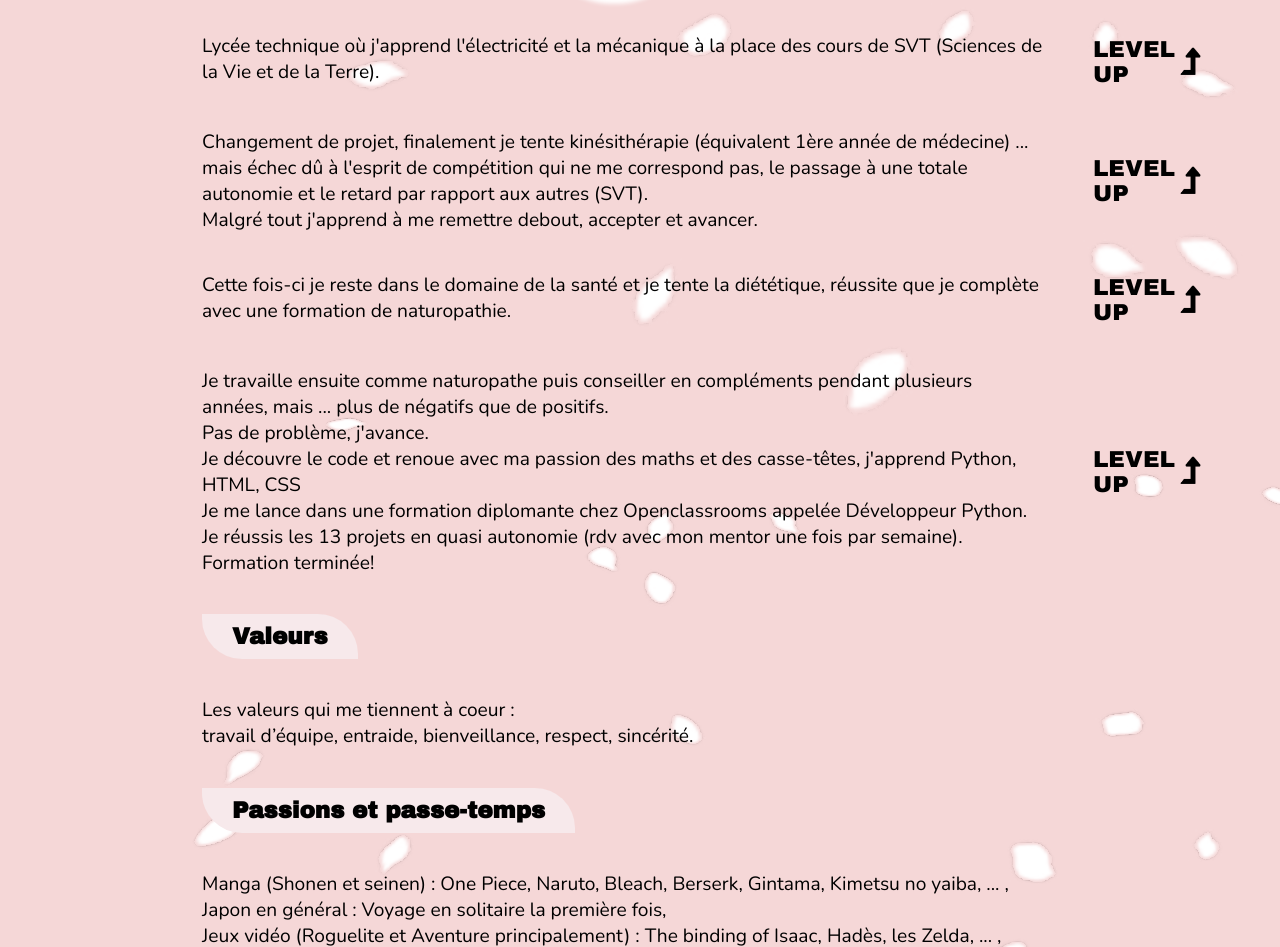
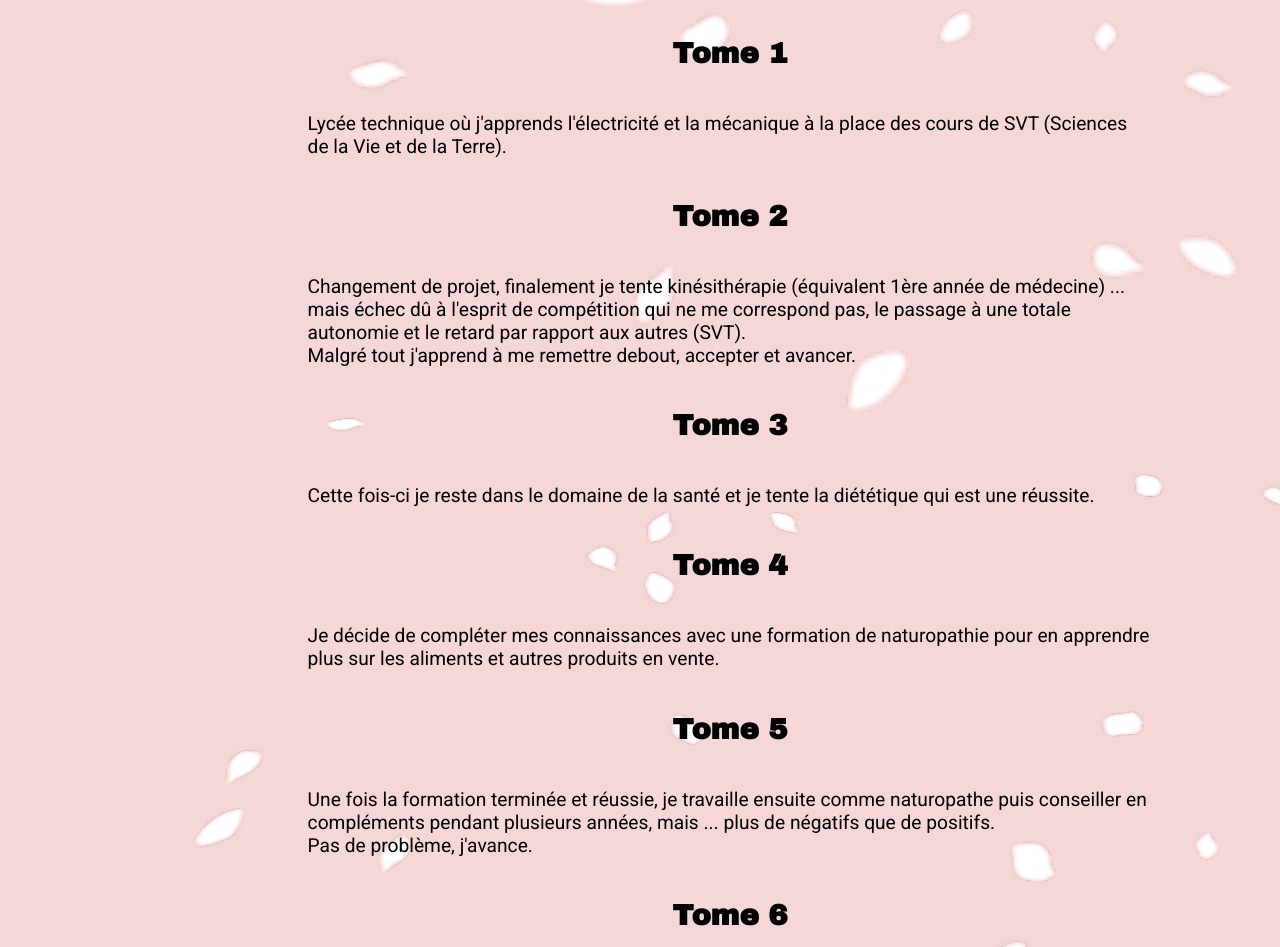
Before and after one commit to Yonohi/Portfolio, a plain HTML site: page index.html in a window 1280 px wide. Shown: the part 1743-2690 px from the top of the page. Drawn offline with nearby package versions, Linux system fonts and the light colour scheme.

Commit message:
orthographe et texte histoire

```diff
--- a/index.html
+++ b/index.html
@@ -126,37 +126,30 @@
 
 
         <div class="text_bloc">
-            <p>Lycée technique où j'apprend l'électricité et la mécanique à la place des cours de SVT (Sciences de la Vie et de la Terre).</p>
-            <div class="level_up">
-                <p class="text_level">LEVEL UP</p>
-                <img class="icon_level" src="Images/level_up_icon.png" alt="icon level up">
-            </div>
-        </div>
-        <div class="text_bloc">
+            <h2 class="tome">Tome 1</h2>
+            <p>Lycée technique où j'apprends l'électricité et la mécanique à la place des cours de SVT (Sciences de la Vie et de la Terre).</p>
+
+            <h2 class="tome">Tome 2</h2>
             <p>Changement de projet, finalement je tente kinésithérapie (équivalent 1ère année de médecine) ... mais échec dû à l'esprit de compétition qui ne me correspond pas, le passage à une totale autonomie et le retard par rapport aux autres (SVT). <br> Malgré tout j'apprend à me remettre debout, accepter et avancer.</p>
-            <div class="level_up">
-                <p class="text_level">LEVEL UP</p>
-                <img class="icon_level" src="Images/level_up_icon.png" alt="icon level up">
-            </div>
-        </div>
-        <div class="text_bloc">
-            <p>Cette fois-ci je reste dans le domaine de la santé et je tente la diététique, réussite que je complète avec une formation de naturopathie.</p>
-            <div class="level_up">
-                <p class="text_level">LEVEL UP</p>
-                <img class="icon_level" src="Images/level_up_icon.png" alt="icon level up">
-            </div>
-        </div>
-        <div class="text_bloc">
-            <p>Je travaille ensuite comme naturopathe puis conseiller en compléments pendant plusieurs années, mais ... plus de négatifs que de positifs.
-            <br> Pas de problème, j'avance.
-            <br> Je découvre le code et renoue avec ma passion des maths et des casse-têtes, j'apprend Python, HTML, CSS
+
+            <h2 class="tome">Tome 3</h2>
+            <p>Cette fois-ci je reste dans le domaine de la santé et je tente la diététique qui est une réussite.</p>
+
+            <h2 class="tome">Tome 4</h2>
+            <p>Je décide de compléter mes connaissances avec une formation de naturopathie pour en apprendre plus sur les aliments et autres produits en vente.</p>
+
+            <h2 class="tome">Tome 5</h2>
+            <p>Une fois la formation terminée et réussie, je travaille ensuite comme naturopathe puis conseiller en compléments pendant plusieurs années, mais ... plus de négatifs que de positifs.
+            <br> Pas de problème, j'avance. </p>
+
+            <h2 class="tome">Tome 6</h2>
+            <p> Je découvre le code et renoue avec ma passion des maths et des casse-têtes, j'apprend Python, HTML, CSS
             <br> Je me lance dans une formation diplomante chez Openclassrooms appelée Développeur Python.
             <br> Je réussis les 13 projets en quasi autonomie (rdv avec mon mentor une fois par semaine).
-            <br> Formation terminée!</p>
-            <div class="level_up">
-                <p class="text_level">LEVEL UP</p>
-                <img class="icon_level" src="Images/level_up_icon.png" alt="icon level up">
-            </div>
+            <br> Formation terminée et réussie!</p>
+
+            <h2 class="tome">Tome 7 (A venir)</h2>
+            <p> Diplôme en poche, à l'aide d'une coach je me lance dans la recherche d'un emploi qui me correspond, la suite est en attente d'écriture...</p>
         </div>
 
         <h2 class="title_mini">Valeurs</h2>
@@ -191,7 +184,7 @@
                 <p class="short_desc">Planning de formation et veille technologique</p>
                 <div class="card_content left" id="card_1">
                     <p class="title_proj">Planning de formation et veille technologique</p>
-                    <p class="desc_proj">Description: <br> Il a fallu ici déterminer le temps à accorder à chaque projet et créer un planning annuel ainsi qu'un planning semaine type. </p>
+                    <p class="desc_proj">Description: <br> Il a fallu, ici, déterminer le temps à accorder à chaque projet et créer un planning annuel ainsi qu'un planning semaine type. </p>
                     <figure class="bloc_img">
                         <img src="Images/P1/P1_planning.jpg" alt="image de réflexion planning" onclick="biggerImg(this)" class="proj_img">
                         <figcaption>Réflexion pour les plannings</figcaption>
@@ -211,7 +204,7 @@
                 <p class="short_desc">Scraping avec Python pour l'analyse de marché</p>
                 <div class="card_content right" id="card_2">
                     <p class="title_proj">Scraping avec Python pour l'analyse de marché</p>
-                    <p class="desc_proj">Description: <br> Le but ici était de faire du scraping, c'est à dire extraire du contenu d'un site, dans notre cas le site <a href="http://books.toscrape.com">Books.toscrape</a> . Le code que j'ai créé permet d'extraire différentes informations mises dans un fichier CSV ainsi que les images dans un dossier à part, le tout étant classé selon le genres des livres.
+                    <p class="desc_proj">Description: <br> Le but ici était de faire du scraping, c'est-à-dire extraire du contenu d'un site, dans notre cas le site <a href="http://books.toscrape.com">Books.toscrape</a> . Le code que j'ai créé permet d'extraire différentes informations mises dans un fichier CSV ainsi que les images dans un dossier à part. Le tout étant classé selon le genre des livres.
                         <br> Ce projet m'a permis de me familiariser avec les modules et les intéractions entre les fichiers de code. J'ai aussi beaucoup appris sur Git et Github à ce moment-là. </p>
                     <figure class="bloc_img">
                         <img src="Images/P2/P2_extrait.png" alt="extrait  résultat contenu projet" onclick="biggerImg(this)" class="proj_img">
@@ -232,7 +225,7 @@
                 <p class="short_desc">Diagramme UML, User Stories, Wireframes et Kanban</p>
                 <div class="card_content left" id="card_3">
                     <p class="title_proj">Diagramme cas d'utilisation, User Stories, Wireframes et Kanban</p>
-                    <p class="desc_proj">Description: <br> Il fallait prototyper une solution technique pour un client. Ce projet a été éprouvant car j'avais beaucoup de question pour les besoins du client mais celui-ci étant fictif je ne pouvais pas avoir de réponse. Par exemple, je savais que la volonté était de mettre en lien des aides pour des étudiants en difficulté mais certains termes mettaient un flou sur l'âge posant ainsi un doute sur la complexité du site, le nom également de l'association (Learn@Home) m'incitait à me poser des questions:
+                    <p class="desc_proj">Description: <br> Il fallait prototyper une solution technique pour un client. Ce projet a été éprouvant car j'avais beaucoup de questions pour les besoins du client, mais celui-ci étant fictif je ne pouvais pas avoir de réponse. Par exemple, je savais que la volonté était de mettre en lien des aides pour des étudiants en difficulté, mais certains termes mettaient un flou sur l'âge posant ainsi un doute sur la complexité du site. Le nom également de l'association (Learn@Home) m'incitait à me poser des questions:
                         <br> Les aides proposées sont-elles centrées sur l'Anglais?
                         <br> Le site est-il seulement à portée française, si la réponse est non faut-il un site multilingue? ...
                         <br> Malgré tout j'ai beaucoup appris sur la manière d'aborder un projet et comment faire au mieux pour les besoins du client (user story, diagramme UML, ...).</p>
@@ -263,7 +256,7 @@
                 <p class="short_desc">Développement programme selon modèle MVC</p>
                 <div class="card_content right" id="card_4">
                     <p class="title_proj">Développement programme selon modèle MVC</p>
-                    <p class="desc_proj">Description: <br> Je devais créer un code en suivant le modèle MVC (Modèle Vue Contrôleur) pour gérer les résultats de compétitions d'échecs, il y avait beaucoup de paramètres à prendre en compte et la difficulté du projet m'a beaucoup plu. La création de classes avec des méthodes adaptées, faire les liens, réaliser des boucles et la gestion des erreurs des entrées utilisateurs, tout cela m'a permis de mieux comprendre le concept de POO (Programmation Orienté Objet). En regardant le projet aujourd'hui je m'aperçois de petites erreurs de logique mais c'est le projet que j'ai présenté alors il restera tel quel.</p>
+                    <p class="desc_proj">Description: <br> Je devais créer un code en suivant le modèle MVC (Modèle Vue Contrôleur) pour gérer les résultats de compétitions d'échecs. Il y avait beaucoup de paramètres à prendre en compte et la difficulté du projet m'a beaucoup plu. La création de classes avec des méthodes adaptées, faire les liens, réaliser des boucles et la gestion des erreurs des entrées utilisateur. Tout cela m'a permis de mieux comprendre le concept de POO (Programmation Orienté Objet). En regardant le projet aujourd'hui je m'aperçois de petites erreurs de logique mais je préfère la version originale.</p>
                     <figure class="bloc_img">
                         <img src="Images/P4/P4_ex1.png" alt="exemple1 du rendu" onclick="biggerImg(this)" class="proj_img">
                         <figcaption>Exemple n°1</figcaption>
@@ -291,7 +284,7 @@
                 <p class="short_desc">Développer la partie front-end d'un site</p>
                 <div class="card_content right" id="card_6">
                     <p class="title_proj">Développer la partie front-end d'un site</p>
-                    <p class="desc_proj">Description: <br> Le but était ici de développer la partie Front-End d’une application avec HTML, CSS et JavaScript sans l'utilisation de framework (Bootstrap, ...). Il fallait également interagir avec une API REST pour récupérer les données. J'ai beaucoup aimé faire ce projet et en apprendre plus sur ces différents languages, leurs intéractions, trouver des astuces pour mieux coder et efficacement. Cela a aussi attisé ma curiosité sur les différentes bibliothèques (non autorisés pour ce projet).
+                    <p class="desc_proj">Description: <br> Le but était ici de développer la partie Front-End d’une application avec HTML, CSS et JavaScript sans l'utilisation de framework (Bootstrap, ...). Il fallait également interagir avec une API REST pour récupérer les données. J'ai beaucoup aimé faire ce projet et en apprendre plus sur ces différents languages, leurs intéractions, trouver des astuces pour mieux coder et efficacement. Cela a aussi attisé ma curiosité sur les différentes bibliothèques (non autorisées pour ce projet).
                     </p>
                     <figure class="bloc_img">
                         <img src="Images/P6/P6_front_pc.png" alt="image du site version pc" onclick="biggerImg(this)" class="proj_img">
@@ -309,8 +302,8 @@
                 <div class="card_content left" id="card_7">
                     <p class="title_proj">Résolution de problèmes avec des algorithmes</p>
                     <p class="desc_proj">Description: <br> Mon projet préféré, qui n'a malheureusement pas été très long. Le but était de réaliser un algorithme brute force et un algorithme amélioré pour un problème simple.
-                        <br> Le problème était de trouver l'ensembles des actions idéales pour un client avec un budget précis parmi une liste d'actions avec les informations suivantes: coût de l'action et bénéfice en %(après 2 ans).
-                        <br> L'algorithme brute force vise à tester toutes les possibilités et trouver la ou les meilleures en cas d'égalité tandis que l'amélioré vise l'efficacité (vitesse, résultats presque parfait).
+                        <br> Le problème était de trouver l'ensemble des actions idéales pour un client avec un budget précis parmi une liste d'actions avec les informations suivantes: coût de l'action et bénéfices en %(après 2 ans).
+                        <br> L'algorithme brute force vise à tester toutes les possibilités et trouver la ou les meilleures en cas d'égalité tandis que l'amélioré vise l'efficacité (vitesse, résultats presque parfaits).
                         <br> J'ai trouvé passionnant de m'informer sur la complexité temporelle et spatiale, la notation Big-O.
                         <br> Je vous laisse la présentation que j'ai fait pour le projet en téléchargement.</p>
                     <form class="btn_pres" method="get" action="P7_04_diapositives.pdf">
@@ -343,7 +336,7 @@
                 <p class="short_desc">Développer une application web avec Django</p>
                 <div class="card_content left" id="card_9">
                     <p class="title_proj">Développer une application web avec Django</p>
-                    <p class="desc_proj">Description: <br> Utilisation de Django pour la création du site, cette approche était difficile au début mais captivante au bout d'un moment. Je me suis également amusé à utiliser Bootstrap pour gérer les tailles des zones sur le site. </p>
+                    <p class="desc_proj">Description: <br> Utilisation de Django pour la création du site, cette approche était difficile au début mais captivante au bout d'un moment. Je me suis également amusé à utiliser Bootstrap pour gérer la taille des zones sur le site. </p>
                     <figure class="bloc_img">
                         <img src="Images/P9/P9_admin.png" alt="image de la zone admin" onclick="biggerImg(this)" class="proj_img">
                         <figcaption>Zone administrateur</figcaption>
@@ -379,7 +372,7 @@
                 <p class="short_desc">Améliorer une application Web par des tests et du débogage</p>
                 <div class="card_content left" id="card_11">
                     <p class="title_proj">Améliorer une application Web par des tests et du débogage</p>
-                    <p class="desc_proj">Description: <br> Le code du site était déjà fait et je ne devais pas modifier la présentation du site, seulement créer des tests pour contrôler un maximum le code et ainsi trouver ce qui ne convenait pas pour l'améliorer. Une fois les tests finis on m'a demandé de modifier une variable, cela permettait de voir si mes tests s'adapterais et si ce n'était pas le cas je devais modifier mon code pour qu'il le soit. </p>
+                    <p class="desc_proj">Description: <br> Le code était déjà fait et je ne devais pas modifier la présentation du site, seulement créer des tests pour contrôler un maximum le code et ainsi trouver ce qui ne convenait pas pour l'améliorer. Une fois les tests finis on m'a demandé de modifier une variable, cela permettait de voir si mes tests s'adaptaient et si ce n'était pas le cas je devais modifier mon code pour qu'il le soit. </p>
                     <figure class="bloc_img">
                         <img src="Images/P11/P11_site.png" alt="image du site" onclick="biggerImg(this)" class="proj_img">
                         <figcaption>Site web</figcaption>
@@ -451,7 +444,7 @@
         <h1 class="big_title">Mon CV</h1>
         <p>Mon CV au format PDF.</p>
         <form method="get" action="CV_final_planat_loic.pdf">
-            <button type="submit">Download CV</button>
+            <button type="submit">Download</button>
          </form>
          <img class="img_cv" src="CV_final_planat_loic.jpg" alt="aperçu CV">
     </div>
--- a/script.js
+++ b/script.js
@@ -21,7 +21,7 @@ for (let i = 1; i <= 13; i++) {
         for (let j = 1; j <= 13; j++) {
             if ((i%2 == 0 && j == (i-1)) || (i%2 == 1 && j == (i+1))){
                 cards[j-1].style.display = 'none';
-                projects[i-1].classList.remove('active');
+                projects[j-1].classList.remove('active');
             }
         };
         if (cards[i-1].style.display == 'none') {
--- a/style.css
+++ b/style.css
@@ -3,6 +3,7 @@
 @import url('https://fonts.googleapis.com/css2?family=Archivo+Black&family=Oleo+Script&display=swap');
 @import url('https://fonts.googleapis.com/css2?family=Caveat&display=swap');
 @import url('https://fonts.googleapis.com/css2?family=Nunito:wght@200;300&display=swap');
+@import url('https://fonts.googleapis.com/css2?family=Roboto&display=swap');
 /*========= Variables CSS =========*/
 :root {
     /* Color */
@@ -91,9 +92,6 @@ ul {
     margin: 10px 10%;
     width: auto;
     cursor: pointer;
-    border-style: solid solid none solid;
-    border-width: 1px;
-    border-color: rgb(247, 233, 235);
 }
 
 .short_desc {
@@ -221,7 +219,7 @@ ul {
 
 .true_body {
     margin-left: 180px;
-    font-family: 'Nunito', sans-serif;
+    font-family: 'Roboto', sans-serif;
     font-size: var(--text-size-body);
     background-image: url(Images/petales.png);
 }
@@ -448,29 +446,17 @@ ul {
 .text_bloc {
     display: flex;
     justify-content: space-between;
+    flex-direction: column;
 }
 
-.level_up {
-    display: flex;
-    justify-content: center;
-    align-items: center;
+.tome {
     font-family: 'Archivo Black', sans-serif;
-    font-size: 1.2em;
-    margin-left: 50px;
-    margin-right: 50px;
+    align-self: center;
 }
+.text_bloc p {
+    width: 80%;
+    margin-left: 10%;
 
-.level_up:hover {
-    transform: scale(1.2);
-    transition: 2s;
-}
-
-.text_level {
-    width: 80px;
-}
-
-.icon_level {
-    height: 35px;
 }
 
 /* Work */
@@ -507,7 +493,6 @@ ul {
 }
 
 .card_title.active {
-    border-color: black;
     background-color: rgb(189, 71, 71);
     color: white;
 }
@@ -539,7 +524,7 @@ ul {
     /* on enlève 30px de padding */
     width: calc(96vw - 210px);
     /* on prend en compte le pixel de bordure du titre */
-    top: -41px;
+    top: -40px;
     padding: 15px;
     border-radius: 20px;
     z-index: 1;
@@ -590,11 +575,11 @@ ul {
 /* CV */
 
 button {
-    background-color: #5199EA;
+    background-color: rgb(189, 71, 71);
     cursor: pointer;
     border-radius: 6px;
     font-size: 0.9em;
-    padding: 5px 10px;
+    padding: 8px 15px;
     font-family: 'Archivo Black', sans-serif;
     transition-duration: 0.2s;
 }
```
